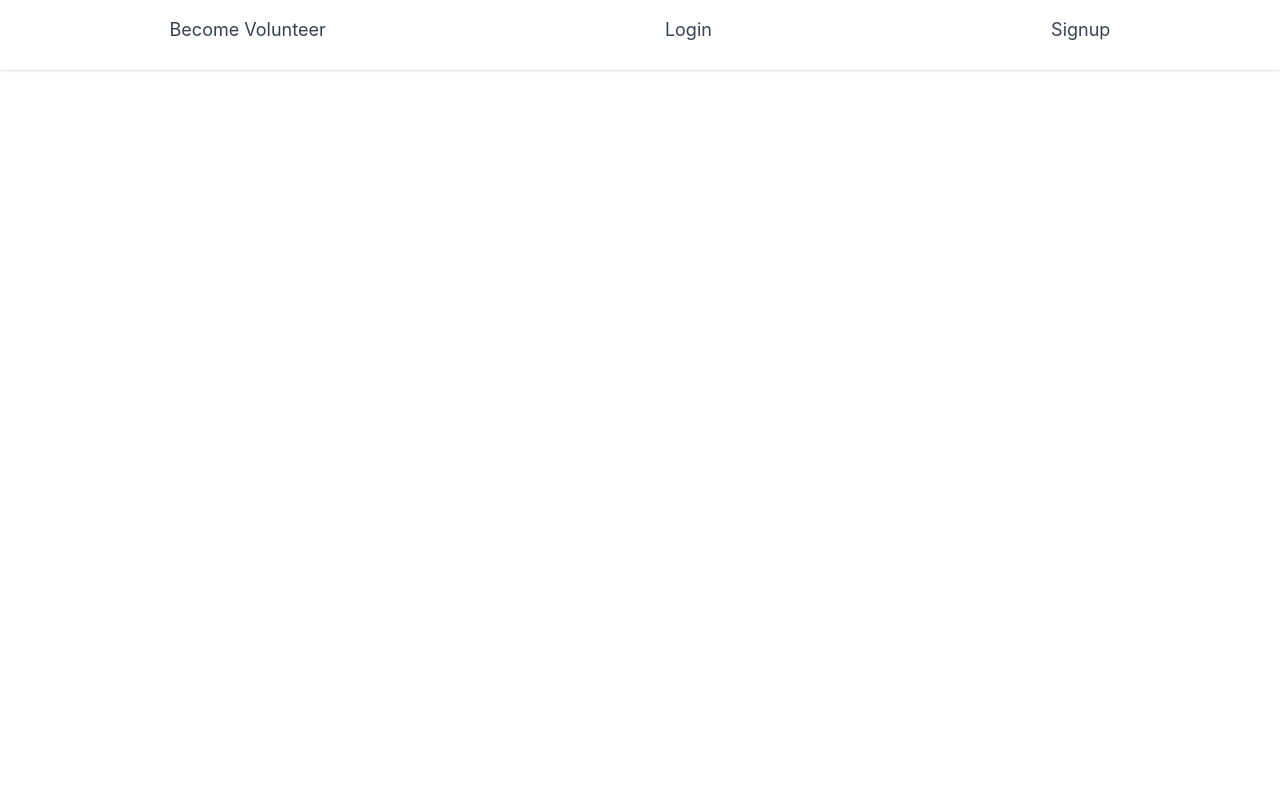
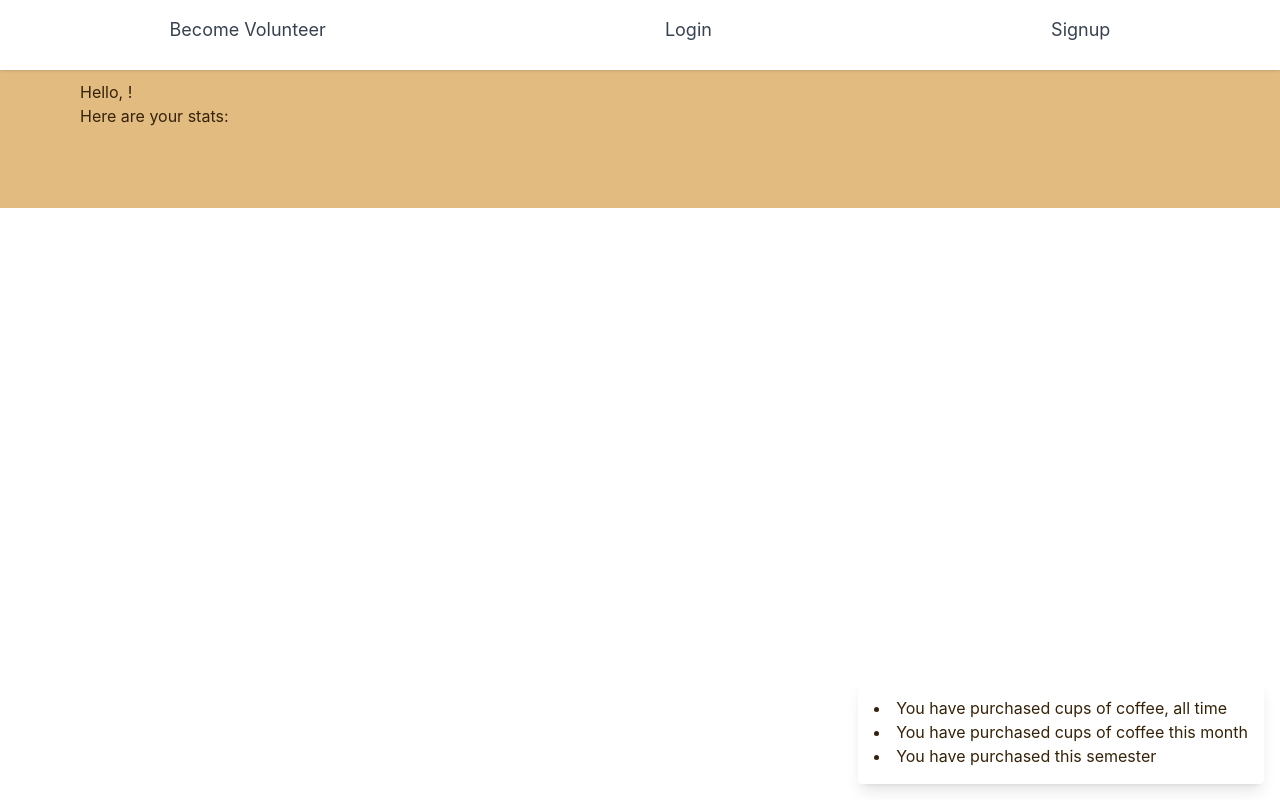
Before and after one commit to Minkavlerne/cafe-kea-frontend, a React (Vite) app: page /stats in a window 1280 px wide. Built offline with nearby package versions, Linux system fonts and the light colour scheme.

Commit message:
CM-49 Stats
Visning af stats, uden styling.

```diff
--- a/src/App.tsx
+++ b/src/App.tsx
@@ -6,6 +6,7 @@ import LoginPage from "./components/Login";
 import UserProfile from "./components/UserProfile";
 import Logout from "./security/Logout";
 import ReceiptsPage from "./pages/ReceiptsPage";
+import StatsPage from "./pages/StatsPage";
 
 export default function App() {
   return (
@@ -17,8 +18,8 @@ export default function App() {
         <Route path="/logout" element={<Logout />} />
         <Route path="/settings" element={<UserProfile />} />
         <Route path="/" element={<HomePage />} />
-                <Route path="/receipts" element={<ReceiptsPage/>} />
-
+        <Route path="/receipts" element={<ReceiptsPage />} />
+        <Route path="/stats" element={<StatsPage />} />
       </Routes>
     </div>
   );
--- /dev/null
+++ b/src/components/Stats.tsx
@@ -0,0 +1,50 @@
+import { useEffect, useState } from "react";
+import { CoffeeDto, TicketDto } from "../services/entityFacade";
+import { getUserByEmail } from "../services/apiFacade";
+
+export default function Stats() {
+  const email = localStorage.getItem("email");
+  const [coffeePurchased, setCoffeePurchased] = useState<number | null>(null);
+  const [coffeePurchasedThisMonth, setCoffeePurchasedThisMonth] = useState<number | null>(null);
+  const [coffeePurchasedThisSemester, setCoffeePurchasedThisSemester] = useState<number | null>(null);
+  useEffect(() => {
+    if (email) {
+      getUserByEmail(email).then((data) => {
+        const coffeeCount = data.coffees.length;
+        const ticketCount = data.tickets.length;
+        setCoffeePurchased(coffeeCount + ticketCount * 10);
+        const now = new Date();
+        const firstDayOfMonth = new Date(now.getFullYear(), now.getMonth(), 1);
+        const coffeesThisMonth = data.coffees.filter((coffee: CoffeeDto) => new Date(coffee.createdAt) >= firstDayOfMonth);
+        const ticketsThisMonth = data.tickets.filter((ticket: TicketDto) => new Date(ticket.createdAt) >= firstDayOfMonth);
+        setCoffeePurchasedThisMonth(coffeesThisMonth.length + ticketsThisMonth.length * 10);
+        const isFirstSemester = now.getMonth() < 6;
+        const startOfSemester = isFirstSemester ? new Date(now.getFullYear(), 0, 16) : new Date(now.getFullYear(), 7, 15);
+        const endOfSemester = isFirstSemester ? new Date(now.getFullYear(), 5, 30) : new Date(now.getFullYear(), 11, 31);
+        const coffeesThisSemester = data.coffees.filter((coffee: CoffeeDto) => {
+          const coffeeDate = new Date(coffee.createdAt);
+          return coffeeDate >= startOfSemester && coffeeDate <= endOfSemester;
+        }).length;
+        const ticketsThisSemester = data.tickets.filter((ticket: TicketDto) => {
+          const ticketDate = new Date(ticket.createdAt);
+          return ticketDate >= startOfSemester && ticketDate <= endOfSemester;
+        }).length;
+        setCoffeePurchasedThisSemester(coffeesThisSemester + ticketsThisSemester * 10);
+      });
+    }
+  }, [email]);
+
+  return (
+    <div className="bg-background-kea">
+      <div className="bg-background-kea text-text-kea p-20">
+        <h1>Hello, {email}!</h1>
+        <h2>Here are your stats:</h2>
+        <div className="bg-background-kea fixed bottom-0 right-0 m-4 bg-white p-4 rounded shadow-lg">
+          <li>You have purchased {coffeePurchased} cups of coffee, all time</li>
+          <li>You have purchased {coffeePurchasedThisMonth} cups of coffee this month</li>
+          <li>You have purchased {coffeePurchasedThisSemester} this semester</li>
+        </div>
+      </div>
+    </div>
+  );
+}
--- /dev/null
+++ b/src/pages/StatsPage.tsx
@@ -0,0 +1,9 @@
+import Stats from "../components/Stats";
+
+export default function StatsPage() {
+  return (
+    <div>
+      <Stats />
+    </div>
+  );
+}
```
Lines whose indentation alone changed are shown as unchanged.
